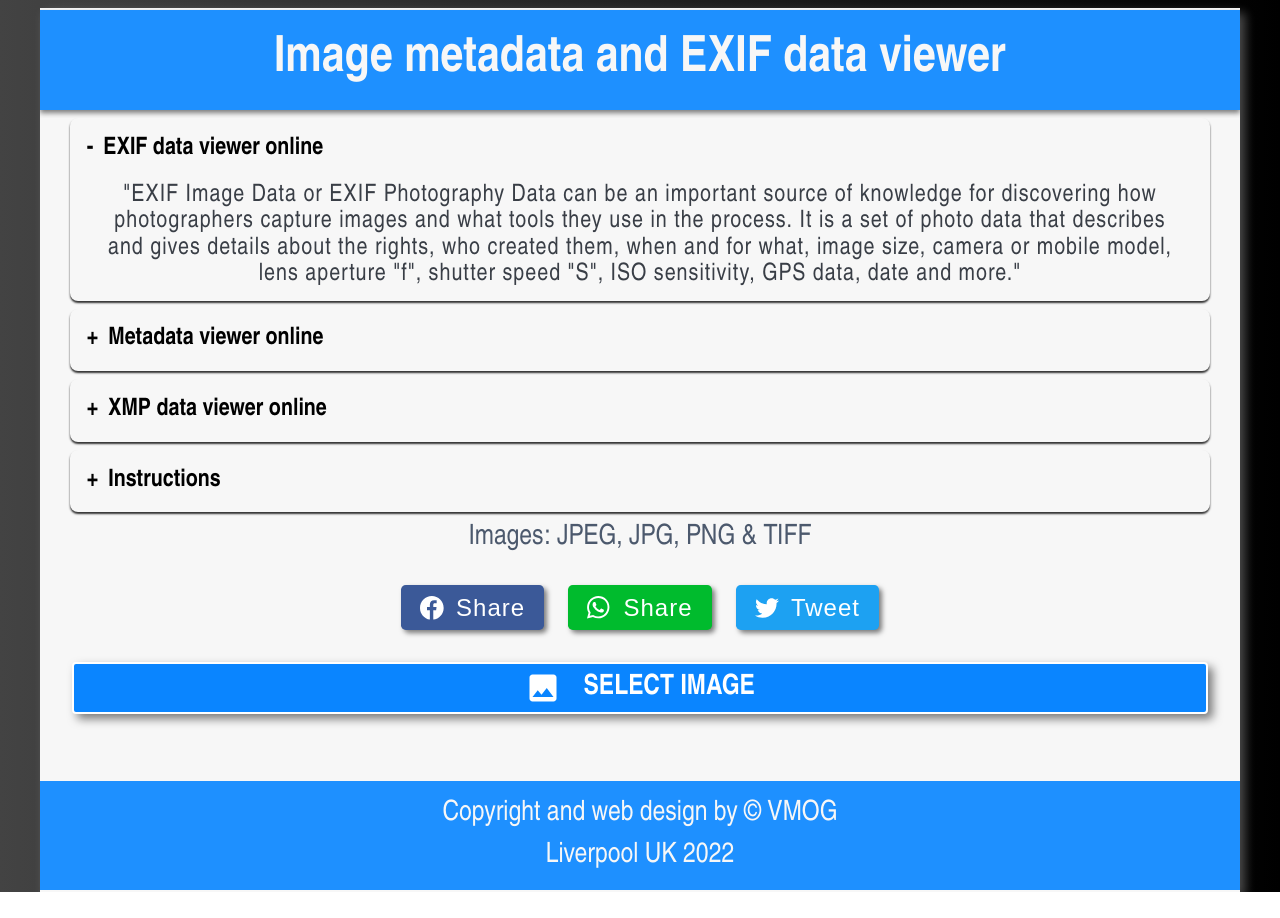
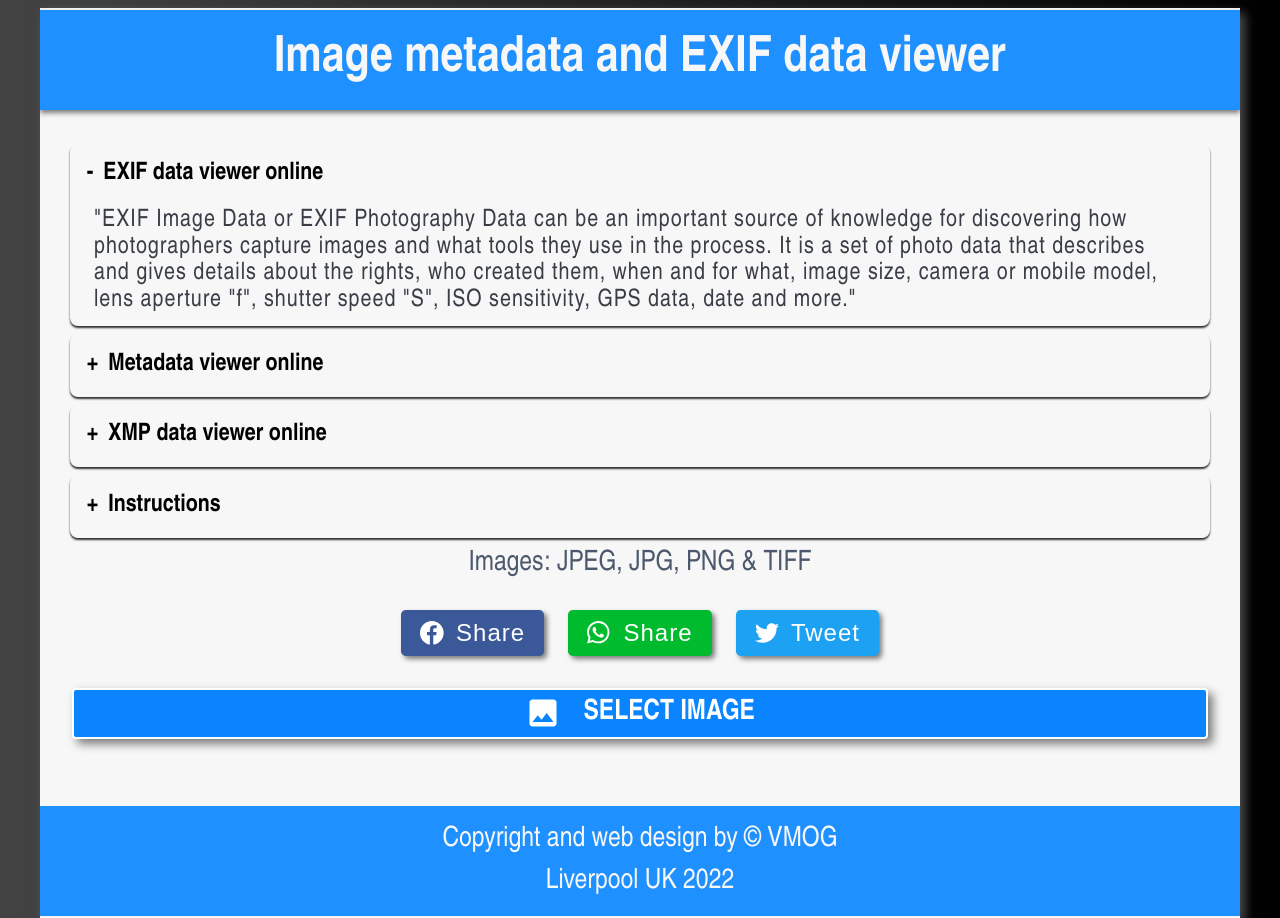
Before and after one commit to VMO2020/exif-app, a React (Create React App) app: page / in a window 1280 px wide. Before the commit the page ends 892 px from the top, so only its background shows below. Built offline with nearby package versions, Linux system fonts and the light colour scheme.

Commit message:
FEAT: Improve SEO keywords

```diff
--- a/public/index.html
+++ b/public/index.html
@@ -17,7 +17,7 @@
 
     <meta
     name="keywords"
-    content="free online file viewer, free online metadata viewer, free online EXIF data viewer, free online XMP file viewer, exif viewer online, metadata viewer online, xmp viewer online, metadata reader, exif data reader, metadata info, photo metadata"
+    content="free online file viewer, free online metadata viewer, free online EXIF data viewer, free online XMP file viewer, exif viewer online, metadata viewer online, xmp viewer online, metadata reader, exif data reader, metadata info, photo metadata, nft metadata"
     />
     <meta name="Rights" content="Copyright: VMOG" />
     <meta name="category" content="WebApplication" />
--- a/src/App.js
+++ b/src/App.js
@@ -75,7 +75,7 @@ function App() {
 	return (
 		<div className='.general__container exif'>
 			<div className='title'>
-				<span>Image metadata and EXIF data viewer</span>
+				<h1>Image metadata and EXIF data viewer</h1>
 			</div>
 
 			<section className='image-picker'>
@@ -84,7 +84,7 @@ function App() {
 						<input type='radio' name='accordion' id='first' defaultChecked />
 						<label htmlFor='first'>EXIF data viewer online</label>
 						<div className='content'>
-							<h1>
+							<p>
 								"EXIF Image Data or EXIF Photography Data can be an important
 								source of knowledge for discovering how photographers capture
 								images and what tools they use in the process. It is a set of
@@ -92,14 +92,14 @@ function App() {
 								who created them, when and for what, image size, camera or
 								mobile model, lens aperture "f", shutter speed "S", ISO
 								sensitivity, GPS data, date and more."
-							</h1>
+							</p>
 						</div>
 					</li>
 					<li>
 						<input type='radio' name='accordion' id='second' />
 						<label htmlFor='second'>Metadata viewer online</label>
 						<div className='content'>
-							<h2>
+							<p>
 								"Image metadata, or photo metadata, summarizes basic information
 								about the image, making it easy to find and work with particular
 								instances of data. The metadata can be created manually to be
@@ -107,19 +107,19 @@ function App() {
 								information, for example: The name of the author of the image,
 								the copyright of the photo, the date of creation of the image,
 								the date of modification of the image, the photo and the file
-								size, etc.."
-							</h2>
+								size, etc."
+							</p>
 						</div>
 					</li>
 					<li>
 						<input type='radio' name='accordion' id='third' />
 						<label htmlFor='third'>XMP data viewer online</label>
 						<div className='content'>
-							<h2>
+							<p>
 								"The XMP files data store changes made to your image in
 								post-processing. Extracted XMP tags are grouped by namespace.
 								Each one is separate object in output."
-							</h2>
+							</p>
 						</div>
 					</li>
 					<li>
--- a/src/app.scss
+++ b/src/app.scss
@@ -8,6 +8,7 @@
   box-shadow: 5px 5px 10px rgba(250, 250, 250, 0.3);
 
   .title {
+    h1{
       @include font-size(22px, 50px);
       width: 100%;
       font-weight: 700;
@@ -17,6 +18,7 @@
       text-align: center;
       box-shadow: 0 3px 5px rgba(0, 0, 0, 0.5);
       margin-top: 2px;
+    }
   }
 
   .image-picker {
@@ -63,18 +65,14 @@
           overflow: hidden;
           transition: max-height 0.5s, padding 0.5s;
 
-          h1, h2, p{
+          p{
             @include font-size(18px, 24px);
             color: $MedDark;
             padding: 0 0.5em;
             margin: 0.3em 0.3em;
             line-height:1.1em;
             font-weight: 500;
-          }
-
-          p{
             text-align: left;
-            padding: 0.5;
           }
 
         }
```
Lines whose indentation alone changed are shown as unchanged.
